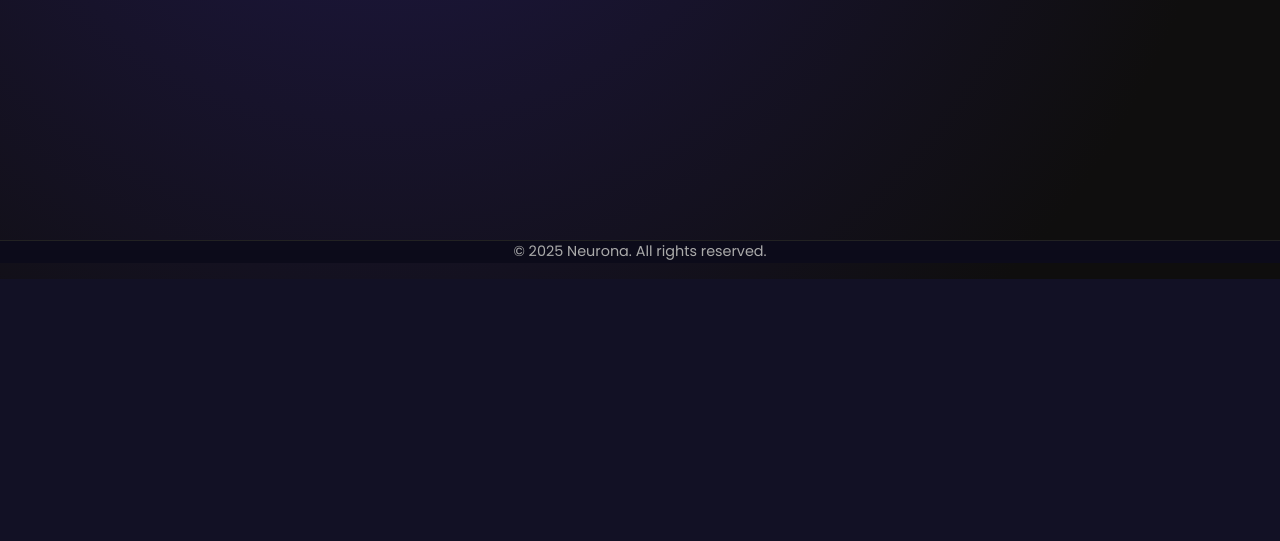
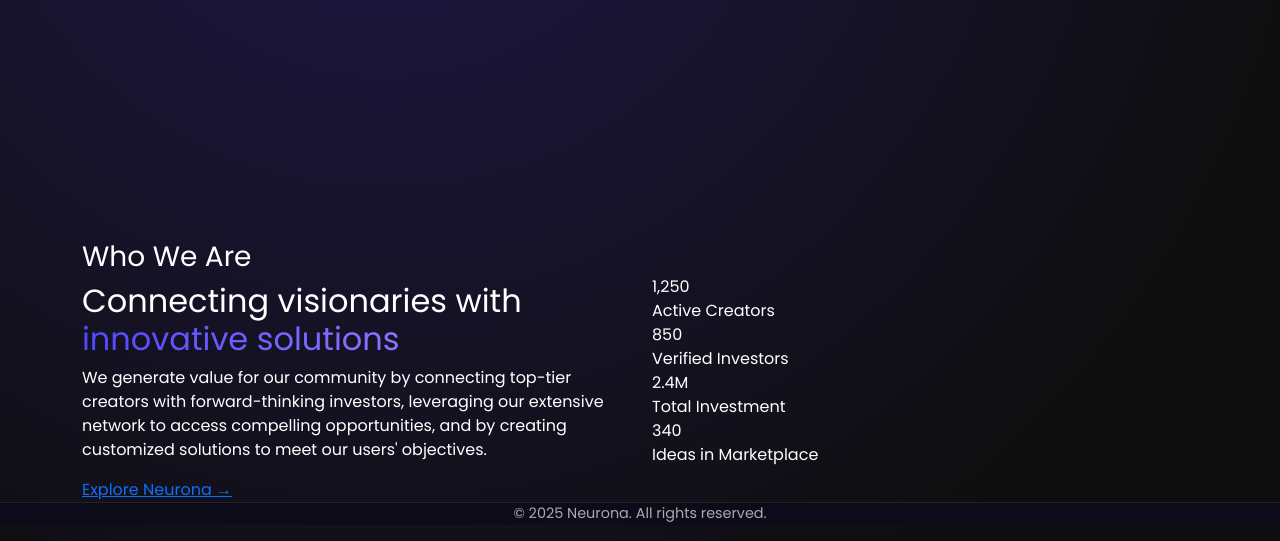
Before and after one commit to abdullahtawsif220/NEURONA, a Flask app: page / in a window 1280 px wide. Shown: the part 562-1103 px from the top of the page. Before the commit the page ends 841 px from the top, so only its background shows below. Run offline with Flask 3, Linux system fonts and the light colour scheme.

Commit message:
Update index.html

```diff
--- a/templates/index.html
+++ b/templates/index.html
@@ -11,6 +11,7 @@
 </head>
 
 <body>
+  <div class="main-container">
   <!-- Navbar -->
 
   <nav class="navbar">
@@ -40,9 +41,122 @@
     </div>
   </header>
 
+  <!-- About Neurona Section -->
+  <section class="about-section">
+    <div class="container">
+      <div class="row align-items-center">
+        <div class="col-lg-6">
+          <div class="about-content">
+            <h3 class="section-subtitle">Who We Are</h3>
+            <h2 class="about-title">Connecting visionaries with <span class="gradient-text">innovative solutions</span></h2>
+            <p class="about-description">
+              We generate value for our community by connecting top-tier creators with forward-thinking investors,
+              leveraging our extensive network to access compelling opportunities, and by creating customized
+              solutions to meet our users' objectives.
+            </p>
+            <a href="{{ url_for('register') }}" class="btn-explore">Explore Neurona →</a>
+          </div>
+        </div>
+        <div class="col-lg-6">
+          <div class="stats-grid">
+            <div class="stat-item">
+              <div class="stat-number" data-target="1250">0</div>
+              <div class="stat-label">Active Creators</div>
+            </div>
+            <div class="stat-item">
+              <div class="stat-number" data-target="850">0</div>
+              <div class="stat-label">Verified Investors</div>
+            </div>
+            <div class="stat-item">
+              <div class="stat-number" data-target="2.4" data-suffix="M">0</div>
+              <div class="stat-label">Total Investment</div>
+            </div>
+            <div class="stat-item">
+              <div class="stat-number" data-target="340">0</div>
+              <div class="stat-label">Ideas in Marketplace</div>
+            </div>
+          </div>
+        </div>
+      </div>
+    </div>
+  </section>
+
   <!-- Footer -->
   <footer class="footer">
     <p>&copy; 2025 Neurona. All rights reserved.</p>
   </footer>
+  </div>
+
+  <script>
+    // Navbar scroll effect
+    window.addEventListener('scroll', () => {
+      const navbar = document.querySelector('.navbar');
+      if (window.scrollY > 50) {
+        navbar.classList.add('scrolled');
+      } else {
+        navbar.classList.remove('scrolled');
+      }
+    });
+
+    // Animated counter function
+    function animateCounter(element) {
+      const target = parseFloat(element.getAttribute('data-target'));
+      const suffix = element.getAttribute('data-suffix') || '';
+      const duration = 2000;
+      const increment = target / (duration / 16);
+      let current = 0;
+
+      const timer = setInterval(() => {
+        current += increment;
+        if (current >= target) {
+          current = target;
+          clearInterval(timer);
+        }
+
+        if (suffix === 'M') {
+          element.textContent = current.toFixed(1) + suffix;
+        } else {
+          element.textContent = Math.floor(current).toLocaleString() + suffix;
+        }
+      }, 16);
+    }
+
+    // Intersection Observer for scroll animation
+    const observerOptions = {
+      threshold: 0.3,
+      rootMargin: '0px 0px -50px 0px'
+    };
+
+    const observer = new IntersectionObserver((entries) => {
+      entries.forEach(entry => {
+        if (entry.isIntersecting) {
+          // Animate content
+          const aboutContent = entry.target.closest('.about-section').querySelector('.about-content');
+          const statsGrid = entry.target.closest('.about-section').querySelector('.stats-grid');
+
+          aboutContent.classList.add('animate');
+          statsGrid.classList.add('animate');
+
+          // Animate counters
+          const counters = entry.target.querySelectorAll('.stat-number');
+          setTimeout(() => {
+            counters.forEach(counter => {
+              animateCounter(counter);
+            });
+          }, 400);
+
+          observer.unobserve(entry.target);
+        }
+      });
+    }, observerOptions);
+
+    // Start observing when DOM is loaded
+    document.addEventListener('DOMContentLoaded', () => {
+      const statsSection = document.querySelector('.stats-grid');
+      if (statsSection) {
+        observer.observe(statsSection);
+      }
+    });
+  </script>
 </body>
 </html>
```
